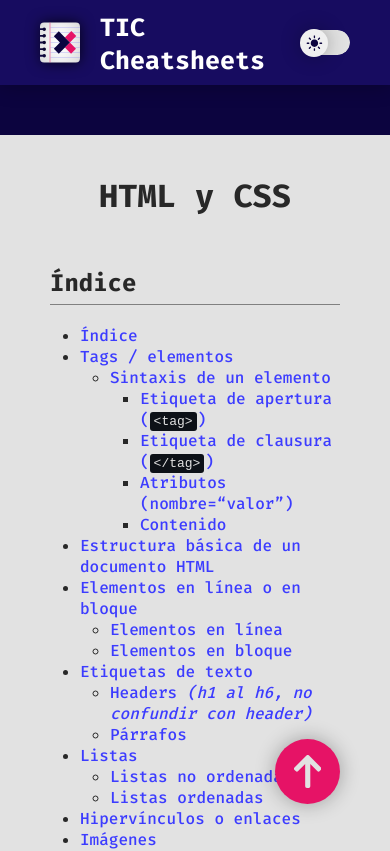
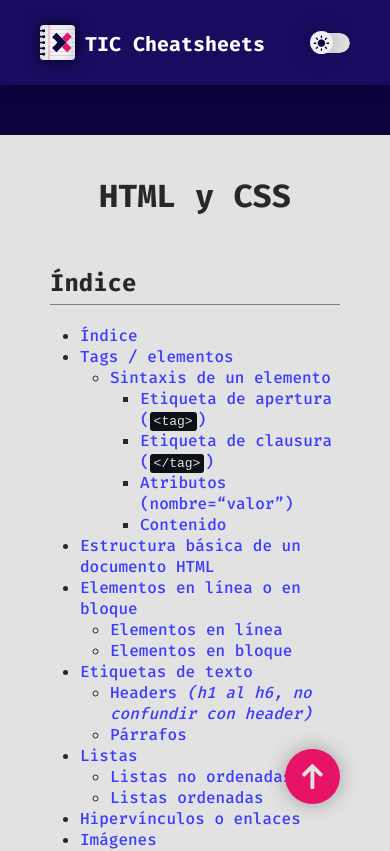
Before and after one commit to nachovigilante/cheatsheets, a Next.js app: page /cheatsheet/html-css in a window 390 px wide. Shown: the top 851 px of the page. Built offline with nearby package versions, Linux system fonts and the light colour scheme.

Commit message:
feat(responsive): Added multiple responsive rules

```diff
--- a/components/layout/Header.module.scss
+++ b/components/layout/Header.module.scss
@@ -15,6 +15,10 @@
 
         svg {
             filter: drop-shadow(0px 0px 7px rgb(0,0,0, 0.8));
+
+            @media screen and (max-width: 620px) {
+                width: 35px;
+            }
         }
 
         h1 {
@@ -22,6 +26,11 @@
             font-size: 25px;
             margin-left: 20px;
             margin-top: 3px;
+
+            @media screen and (max-width: 620px) {
+                font-size: 20px;
+                margin-left: 10px;
+            }
         }
     }
 }
--- a/components/utils/Arrow.module.scss
+++ b/components/utils/Arrow.module.scss
@@ -1,6 +1,6 @@
 .arrow {
-    height: 33px;
-    width: 33px;
+    height: 28px;
+    width: 28px;
     display: flex;
     justify-content: center;
     align-items: center;
@@ -24,4 +24,9 @@
     svg path {
         fill: #e2e2e2;
     }
+
+    @media screen and (max-width: 620px) {
+        width: 25px;
+        height: 25px;
+    }
 }
--- a/components/utils/FloatingButton.module.scss
+++ b/components/utils/FloatingButton.module.scss
@@ -22,4 +22,9 @@
     &:active {
         background-color: var(--acc-color-active);
     }
+
+    @media screen and (max-width: 620px) {
+        width: 55px;
+        height: 55px;
+    }
 }
--- a/components/utils/ThemeSwitch.module.scss
+++ b/components/utils/ThemeSwitch.module.scss
@@ -72,4 +72,8 @@
             flex-grow: 1;
         }
     }
+
+    @media screen and (max-width: 620px) {
+        --size: 20px;
+    }
 }
--- a/styles/globals.scss
+++ b/styles/globals.scss
@@ -51,8 +51,8 @@ a {
 
 .container {
     margin: auto;
-    max-width: 1100px;
-    height: 100vh;
+    max-width: 1200px;
+    min-height: 100vh;
     padding-top: var(--header-height);
 }
 
@@ -61,4 +61,18 @@ a {
     flex-wrap: wrap;
     padding: 20px;
     list-style-type: none;
+    margin: auto;
+    width: 100%;
+
+    @media screen and (max-width: 1200px) {
+        width: 910px;
+    }
+
+    @media screen and (max-width: 910px) {
+        width: 620px;
+    }
+
+    @media screen and (max-width: 620px) {
+        width: 330px;
+    }
 }
```
